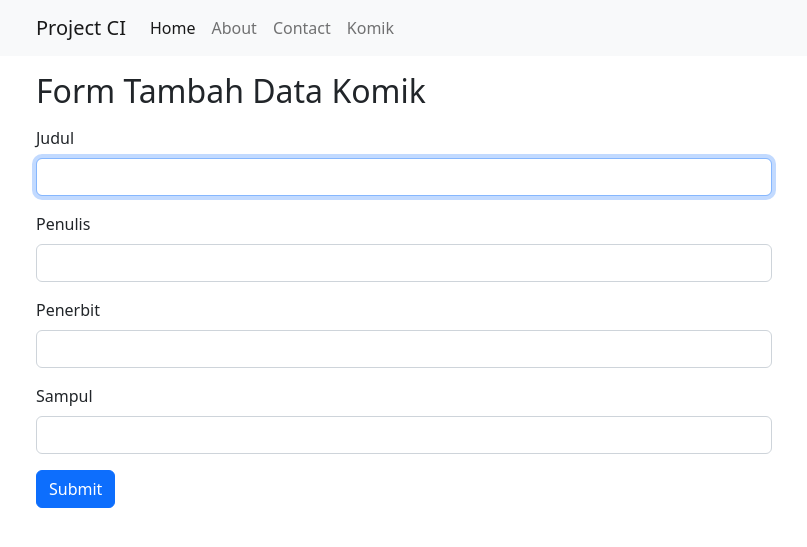
After one commit to rahmadadeakbar/Codeigniter4-Project, a CodeIgniter 4 app: template app/Views/komik/create.php in a window 1280 px wide. The commit adds this page. Shown: the top 547 px of the page, without its empty margins (46-853 px from the left). Run offline with PHP 8.4 and a stand-in for CodeIgniter, Linux system fonts and the light colour scheme; the template is opened without the code that fills it, so the values that code supplies are empty; some libraries are stand-ins or nearby versions.

Commit message:
update insert data

```diff
--- a/app/Config/Routes.php
+++ b/app/Config/Routes.php
@@ -32,7 +32,8 @@ $routes->setAutoRoute(true);
 // We get a performance increase by specifying the default
 // route since we don't have to scan directories.
 $routes->get('/', 'Pages::index');
-$routes->get('/komik/(:segment)', 'Komik::detail/$1');
+// $routes->get('/komik/(:segment)', 'Komik::detail/$1');
+// $routes->get('/komik/create', 'Komik::create');
 
 // $routes->get('/coba/index', 'Coba::index');
 // $routes->get('/coba/about', 'Coba::about');
--- a/app/Models/KomikModel.php
+++ b/app/Models/KomikModel.php
@@ -8,11 +8,12 @@ class KomikModel extends Model
 {
     protected $table = 'komik';
     protected $useTimestamps = true;
+    protected $allowedFields = ['judul', 'slug', 'penulis', 'penerbit', 'sampul'];
 
 
     public function getKomik($slug = false)
     {
-        if ($slug === false) {
+        if ($slug == false) {
             return $this->findAll();
         }
 
--- /dev/null
+++ b/app/Views/komik/create.php
@@ -0,0 +1,36 @@
+<?= $this->extend('layout/template'); ?>
+
+<?= $this->section('content'); ?>
+<div class="container">
+    <div class="row">
+        <div class="col-8">
+            <h2 class="my-3">Form Tambah Data Komik</h2>
+
+            <form action="/komik/save" method="POST">
+
+                <?= csrf_field(); ?>
+
+                <div class="mb-3">
+                    <label for="judul" class="form-label">Judul</label>
+                    <input type="text" class="form-control" id="judul" name="judul" aria-describedby="emailHelp" autofocus>
+                </div>
+                <div class="mb-3">
+                    <label for="penulis" class="form-label">Penulis</label>
+                    <input type="text" class="form-control" id="penulis" name="penulis">
+                </div>
+                <div class="mb-3">
+                    <label for="penerbit" class="form-label">Penerbit</label>
+                    <input type="text" class="form-control" id="penerbit" name="penerbit">
+                </div>
+                <div class="mb-3">
+                    <label for="sampul" class="form-label">Sampul</label>
+                    <input type="text" class="form-control" id="sampul" name="sampul">
+                </div>
+                <button type="submit" class="btn btn-primary">Submit</button>
+            </form>
+
+        </div>
+    </div>
+</div>
+
+<?= $this->endSection(); ?>
```
Also changed, not shown: app/Controllers/Komik.php (+34 -0 lines), app/Views/komik/detail.php (+4 -4 lines), app/Views/komik/index.php (+8 -1 lines).
